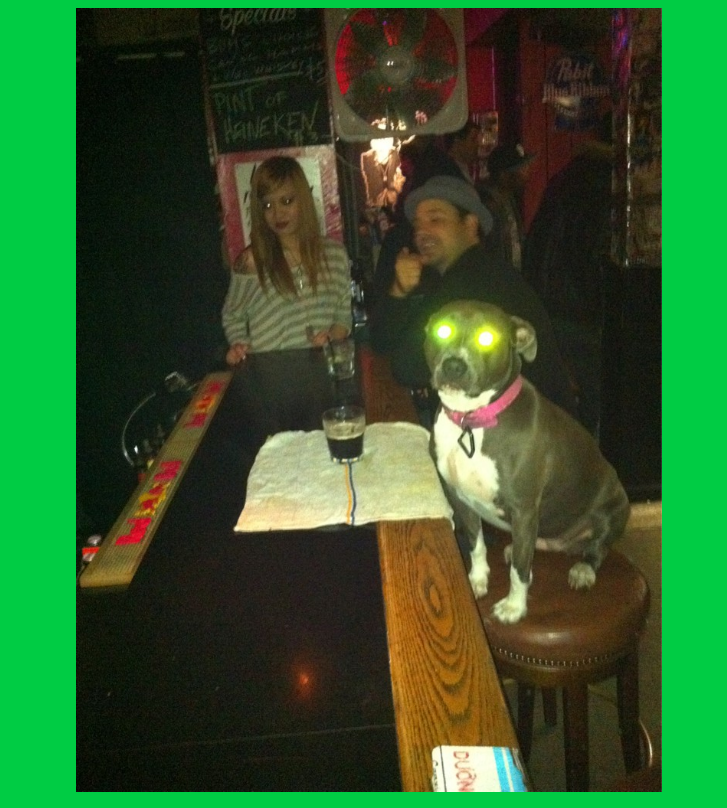
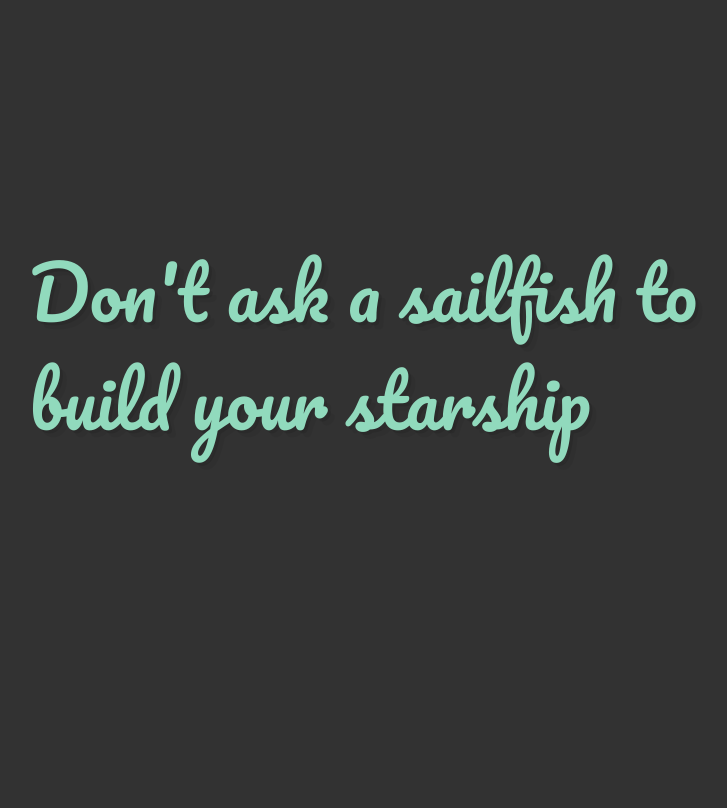
Before and after one commit to d2fn/kingsh.it, a plain HTML site: page index.html in a window 1280 px wide. Shown: the whole page, without its empty margins (271-998 px from the left). Drawn offline with Linux system fonts and the light colour scheme.

Commit message:
sailfish

```diff
--- a/index.html
+++ b/index.html
@@ -1,10 +1,13 @@
 <html>
 <head>
-<title>KINGSHIT</title>
+  <link href="http://fonts.googleapis.com/css?family=Pacifico" rel="stylesheet" type="text/css">
+  <link href="site.css" media="all" rel="stylesheet" type="text/css"/>
 </head>
-<body bgcolor="#00cc44">
-<p align="center">
-<img src="dog.jpg" height="100%"/>
-</p>
+<body>
+	<div class="main">
+		<h1>
+			Don't ask a sailfish to build your starship
+		</h1>
+	</div>
 </body>
 </html>
--- /dev/null
+++ b/site.css
@@ -0,0 +1,18 @@
+body {
+	background-color: rgb(50, 50, 50);
+}
+
+h1 {
+	font: 400 72px/1.5 'Pacifico', Helvetica, sans-serif;
+	color: rgb(145, 218, 189);
+	text-shadow: 3px 3px 0px rgba(0,0,0,0.1), 7px 7px 0px rgba(0,0,0,0.05);
+}
+
+.main {
+	width: 680px;
+	margin-left: auto;
+    margin-right: auto;
+    position: relative;
+	top: 50%;
+    transform: translateY(-75%);
+}
```
Also changed, not shown: dog.jpg (deleted).
